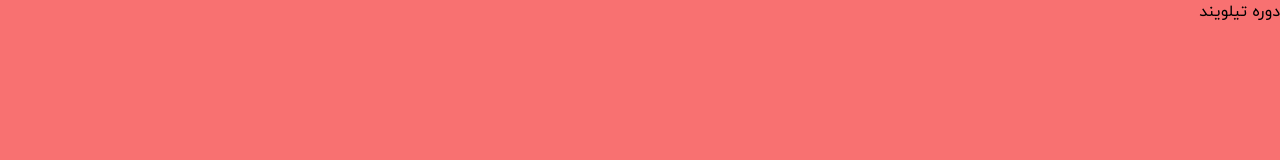
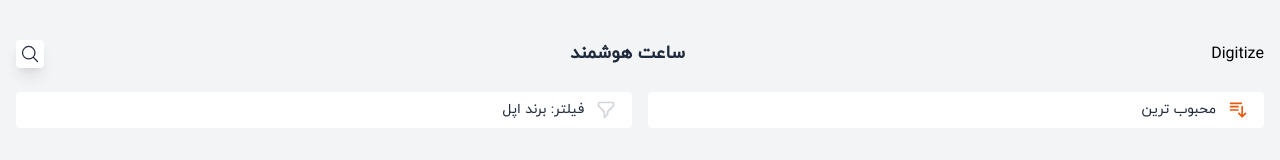
Before and after one commit to mohammad468/digitize-tailwindcss, a website: page public/index.html in a window 1280 px wide. Drawn offline with Linux system fonts and the light colour scheme.

Commit message:
develop app bar section and sort and filter

```diff
--- a/public/index.html
+++ b/public/index.html
@@ -3,10 +3,69 @@
   <head>
     <meta charset="UTF-8" />
     <meta name="viewport" content="width=device-width, initial-scale=1.0" />
-    <title>Digitize</title>
+    <title>Digitize App - Shopping</title>
     <link rel="stylesheet" href="./build/tailwind.css" />
   </head>
-  <body class="bg-red-400">
-    <h1>دوره تیلویند</h1>
+  <body class="bg-gray-100">
+    <!-- app bar -->
+    <div class="flex items-center justify-between mt-10 mb-6 px-4">
+      <div class="">Digitize</div>
+      <div class="text-lg font-bold text-slate-800">ساعت هوشمند</div>
+      <div class="w-7 h-7 bg-white shadow-lg flex justify-center items-center rounded">
+        <svg
+          xmlns="http://www.w3.org/2000/svg"
+          fill="none"
+          viewBox="0 0 24 24"
+          stroke-width="1.5"
+          stroke="currentColor"
+          class="size-5 stroke-slate-800"
+        >
+          <path
+            stroke-linecap="round"
+            stroke-linejoin="round"
+            d="m21 21-5.197-5.197m0 0A7.5 7.5 0 1 0 5.196 5.196a7.5 7.5 0 0 0 10.607 10.607Z"
+          />
+        </svg>
+      </div>
+    </div>
+    <!-- app bar -->
+    <!-- filter - sort -->
+    <div class="flex items-center justify-between px-4 gap-x-4">
+      <div class="bg-white py-2 pr-4 rounded flex items-center justify-start w-1/2">
+        <svg
+          xmlns="http://www.w3.org/2000/svg"
+          class="h-5 w-5 stroke-orange-600"
+          fill="none"
+          viewBox="0 0 24 24"
+          stroke="currentColor"
+          stroke-width="2"
+        >
+          <path
+            stroke-linecap="round"
+            stroke-linejoin="round"
+            d="M3 4h13M3 8h9m-9 4h9m5-4v12m0 0l-4-4m4 4l4-4"
+          />
+        </svg>
+        <span class="text-sm font-medium text-slate-800 mr-3">محبوب ترین</span>
+      </div>
+      <div class="bg-white py-2 pr-4 rounded flex items-center justify-start w-1/2">
+        <svg
+          xmlns="http://www.w3.org/2000/svg"
+          class="h-5 w-5 stroke-gray-300"
+          fill="none"
+          viewBox="0 0 24 24"
+          stroke="currentColor"
+          stroke-width="2"
+        >
+          <path
+            stroke-linecap="round"
+            stroke-linejoin="round"
+            d="M3 4a1 1 0 011-1h16a1 1 0 011 1v2.586a1 1 0 01-.293.707l-6.414 6.414a1 1 0 00-.293.707V17l-4 4v-6.586a1 1 0 00-.293-.707L3.293 7.293A1 1 0 013 6.586V4z"
+          />
+        </svg>
+        <span class="text-sm font-medium text-slate-800 mr-3">فیلتر: برند اپل</span>
+      </div>
+    </div>
+    <!-- filter - sort -->
   </body>
 </html>
```
Also changed, not shown: public/build/tailwind.css.
